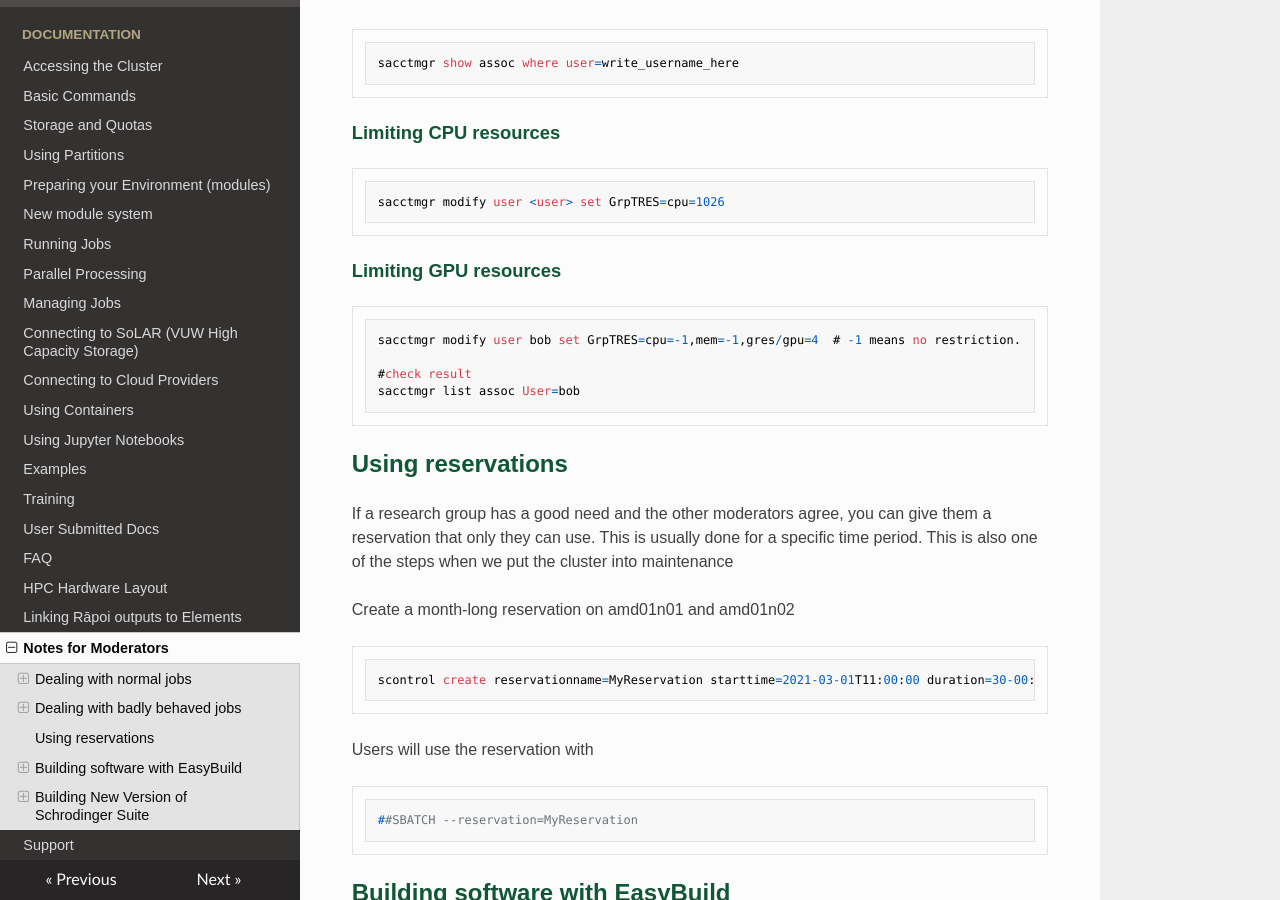
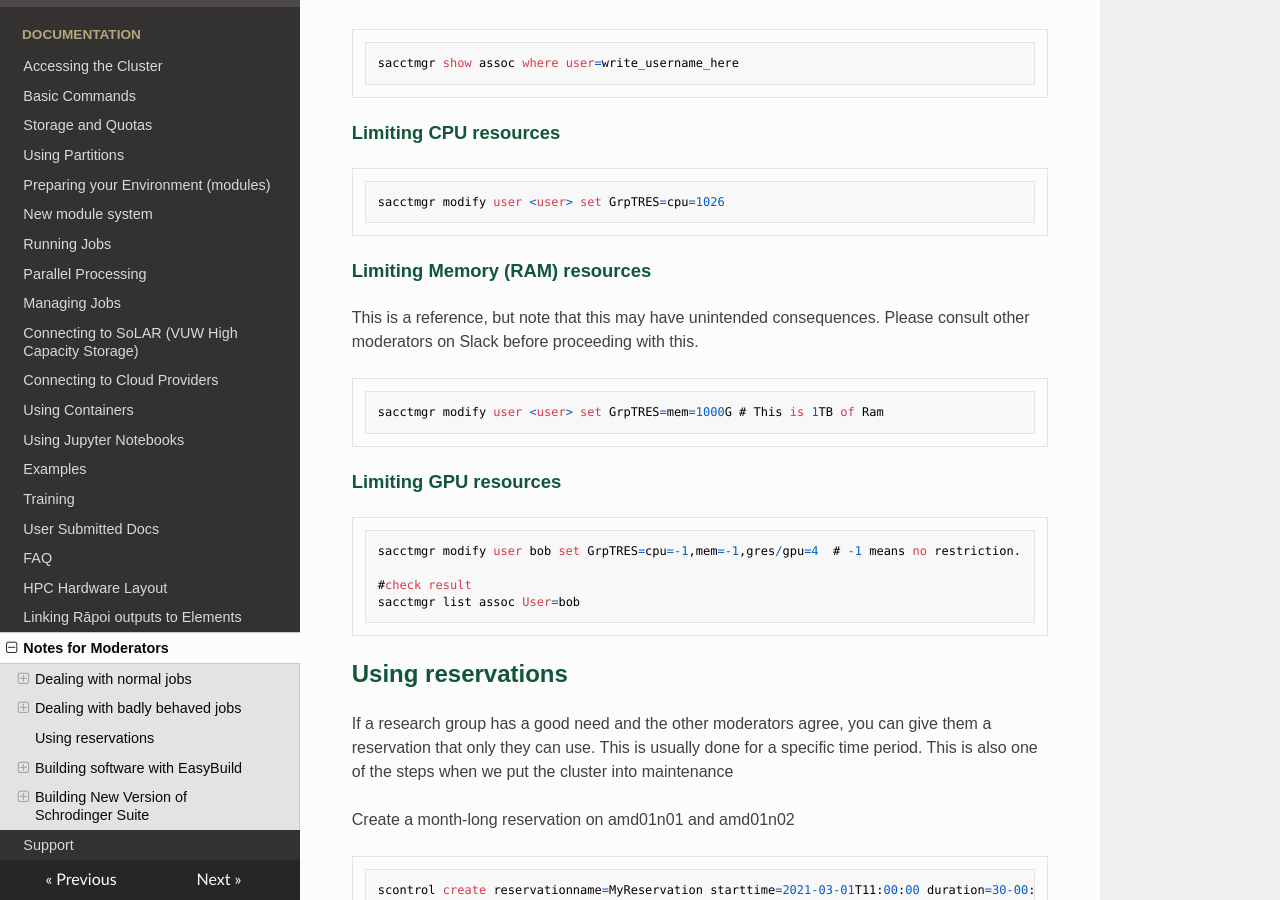
Before and after one commit to vuw-research-computing/raapoi-docs, an MkDocs documentation site: the page built from docs/mods_admins.md, in a window 1280 px wide and 900 px high, scrolled down 1937 px. Built offline with MkDocs 1.6.1, drawn with Linux system fonts in a browser that asks for light colours; nearby versions of some CDN libraries; some web fonts are replaced.

Commit message:
Update mods_admins.md
Updated ram component

````diff
--- a/docs/mods_admins.md
+++ b/docs/mods_admins.md
@@ -81,6 +81,14 @@ sacctmgr show assoc where user=write_username_here
 
 ```bash
 sacctmgr modify user <user> set GrpTRES=cpu=1026
+```
+
+#### Limiting Memory (RAM) resources
+
+This is a reference, but note that this may have unintended consequences. Please consult other moderators on Slack before proceeding with this.
+
+```bash
+sacctmgr modify user <user> set GrpTRES=mem=1000G # This is 1TB of Ram
 ```
 
 #### Limiting GPU resources
````
